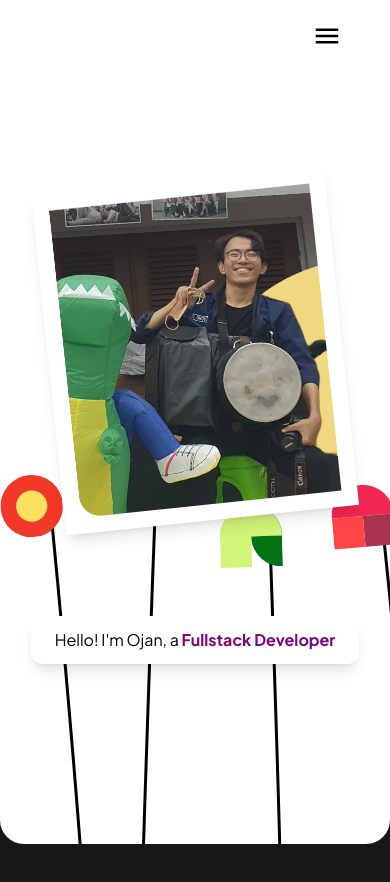
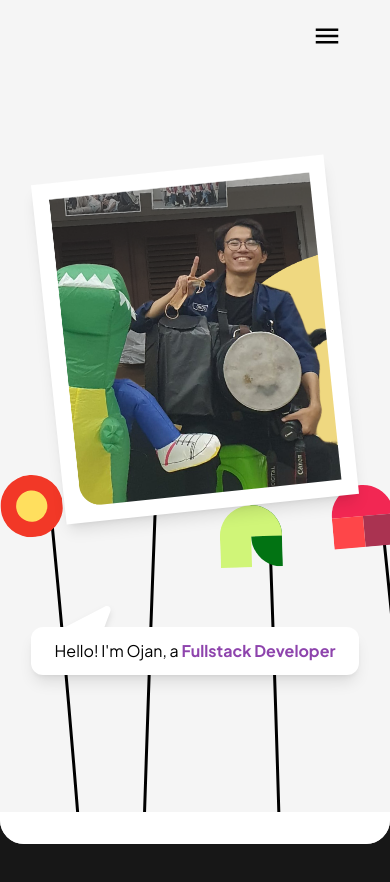
Before and after one commit to zshnrg/portfolio, a Next.js app: page / in a window 390 px wide. Shown: the top 882 px of the page. Built offline with nearby package versions, Linux system fonts and the light colour scheme.

Commit message:
Fix: Responsive landing page

```diff
--- a/src/app/_frames/landingFrame/landingFrame.tsx
+++ b/src/app/_frames/landingFrame/landingFrame.tsx
@@ -76,12 +76,14 @@ export default function LandingFrame() {
     return (
         <div className="relative h-svh w-full rounded-b-3xl flex items-center justify-center overflow-hidden">
             {/* <PendulumSimulation ballSVG={SVG_O} /> */}
-            <div className="flex w-full h-full bg-white items-end justify-center gap-12 md:gap-18 lg:gap-32">
+            <div className="flex w-full h-full bg-neutral-100 items-end justify-center gap-12 md:gap-18 lg:gap-32">
                 <PendulumSimulation ballSVG={SVG_O} ballRadius={ballSize / 2} barLength={barLength}  barDamping={5} barStiffness={500} idlePeriod={1500 + Math.random() * 500}/>
                 <PendulumSimulation ballSVG={SVG_J} ballRadius={ballSize / 2} barLength={barLength + 70} barDamping={5} barStiffness={500} idlePeriod={1500 + Math.random() * 500}/>
                 <PendulumSimulation ballSVG={SVG_A} ballRadius={ballSize / 2} barLength={barLength -30} barDamping={5} barStiffness={500} idlePeriod={1500 + Math.random() * 500}/>
                 <PendulumSimulation ballSVG={SVG_N} ballRadius={ballSize / 2} barLength={barLength - 10} barDamping={5} barStiffness={500} idlePeriod={1500 + Math.random() * 500}/>
             </div>
+
+            <div className="absolute left-0 bottom-0 right-0 h-8 pointer-events-none bg-white shadow-xl"></div>
 
             <div className="absolute pointer-events-none flex flex-col items-center justify-center gap-24">
 
@@ -89,10 +91,13 @@ export default function LandingFrame() {
                     <Image src="/assets/image/self.png" alt="My Self" width={350} height={450} />
                 </div>
 
-                <div className="flex flex-col w-fit items-center justify-center rounded-xl bg-white shadow-lg py-3 px-6 md:shadow-xl md:py-4 md:px-8 lg:py-6 lg:px-10 mx-auto">
-                    <h2 className="text-md md:text-xl lg:text-2xl flex items-center w-fit">
-                        {contents.landingFrame.title[language]}
-                        &nbsp;
+                <div className="flex flex-col">
+                    <svg xmlns="http://www.w3.org/2000/svg" width="15%" viewBox="0 0 118 50" fill="none" className="ml-8 md:ml-16 lg:ml-24 overflow-visible">
+                        <path d="M104.375 1.30341C110.745 -1.97672 118.08 3.12705 117.467 10.0526C117.419 10.5937 117.265 11.1193 117.076 11.6287L101 54.9999H0.100586L104.375 1.30341Z" fill="white" className="shadow"/>
+                    </svg>
+                    <div className="flex rounded-xl bg-white shadow-lg py-3 px-6 md:shadow-xl md:py-4 md:px-8 lg:py-6 lg:px-10 mx-auto">
+                        <h2 className="text-md md:text-xl lg:text-2xl flex flex-wrap items-center max-w-full">
+                            <span className="min-w-0 truncate">{contents.landingFrame.title[language]}</span>
                             <AnimatePresence mode="wait">
                                 <motion.span
                                     key={index}
@@ -100,14 +105,15 @@ export default function LandingFrame() {
                                     animate={{ y: "0%", opacity: 1, color: roles[index].color }}
                                     exit={{ y: "-100%", opacity: 0, color: roles[index].color }}
                                     transition={{ duration: 0.5, ease: "easeInOut" }}
-                                className="font-bold"
+                                    className="font-bold whitespace-nowrap"
                                 >
-                                {roles[index][language]}
+                                    &nbsp;{roles[index][language]}
                                 </motion.span>
                             </AnimatePresence>
                         </h2>
                     </div>
                 </div>
             </div>
+        </div>
     );
 }
--- a/src/data/roles.json
+++ b/src/data/roles.json
@@ -2,36 +2,36 @@
     {
         "en": "Backend Developer",
         "id": "Pengembang Backend",
-        "color": "blue"
+        "color": "#FF5733"
     },
     {
         "en": "Frontend Developer",
         "id": "Pengembang Frontend",
-        "color": "green"
+        "color": "#33B5E5"
     },
     {
         "en": "Fullstack Developer",
         "id": "Pengembang Fullstack",
-        "color": "purple"
+        "color": "#8E44AD"
     },
     {
         "en": "Software Engineer",
         "id": "Pembuat Perangkat Lunak",
-        "color": "teal"
+        "color": "#2ECC71"
     },
     {
         "en": "UI/UX Designer",
         "id": "Perancang UI/UX",
-        "color": "lime"
+        "color": "#FFC107"
     },
     {
         "en": "Mobile Developer",
         "id": "Pengembang Mobile App",
-        "color": "orange"
+        "color": "#E91E63"
     },
     {
         "en": "Machine Learning Engineer",
         "id": "Pembuat Model Machine Learning",
-        "color": "red"
+        "color": "#FF9800"
     }
 ]
```
Lines whose indentation alone changed are shown as unchanged.
